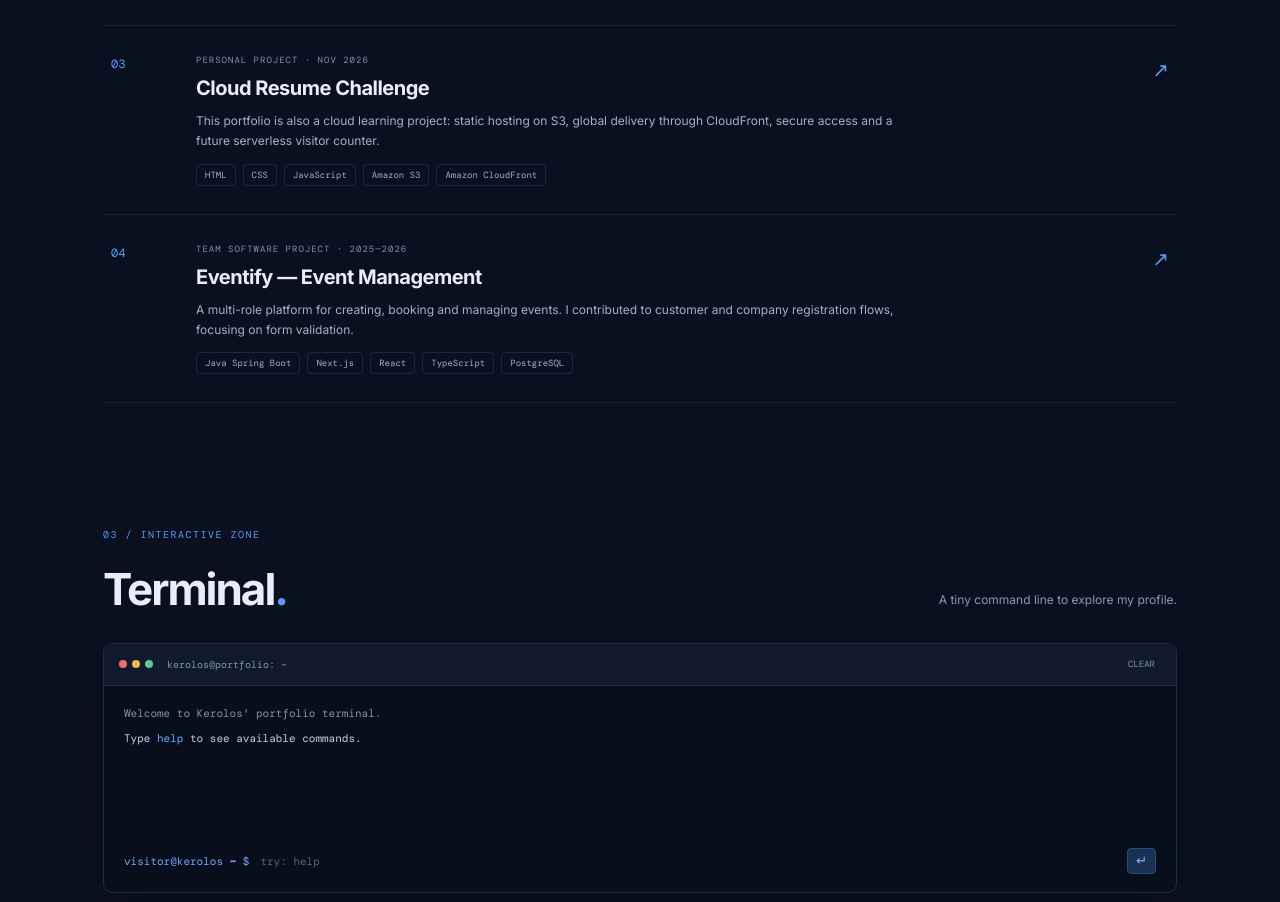
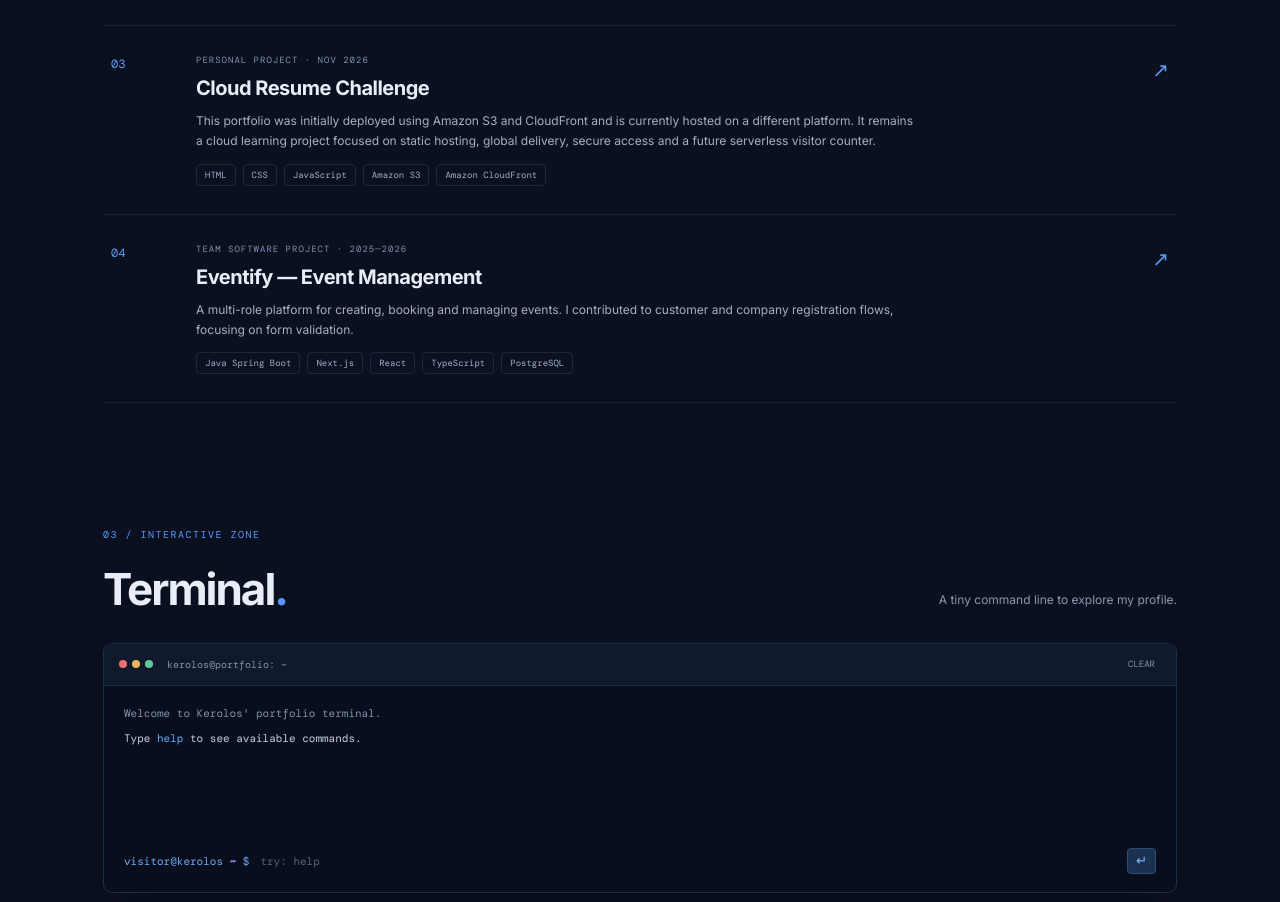
Before and after one commit to Kero1O1/Portfolio, a plain HTML site: page index.html in a window 1280 px wide. Shown: the part 2354-3256 px from the top of the page. Drawn offline with nearby package versions, Linux system fonts and the light colour scheme.

Commit message:
Clarify portfolio hosting history

```diff
--- a/index.html
+++ b/index.html
@@ -172,7 +172,7 @@
           <div class="project-main">
             <div class="project-type">PERSONAL PROJECT · NOV 2026</div>
             <h3>Cloud Resume Challenge</h3>
-            <p>This portfolio is also a cloud learning project: static hosting on S3, global delivery through CloudFront, secure access and a future serverless visitor counter.</p>
+            <p>This portfolio was initially deployed using Amazon S3 and CloudFront and is currently hosted on a different platform. It remains a cloud learning project focused on static hosting, global delivery, secure access and a future serverless visitor counter.</p>
             <div class="pills">
               <span>HTML</span><span>CSS</span><span>JavaScript</span><span>Amazon S3</span><span>Amazon CloudFront</span>
             </div>
```
